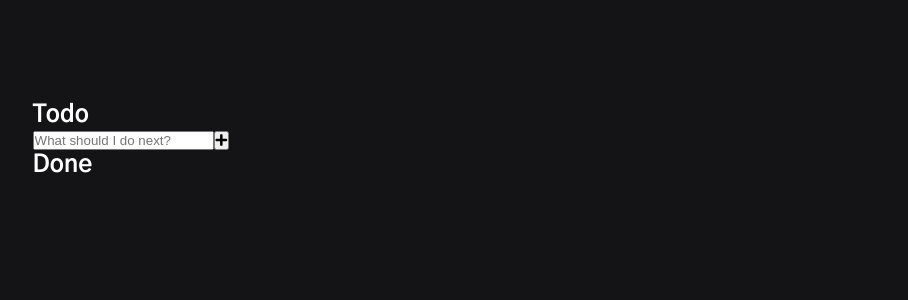
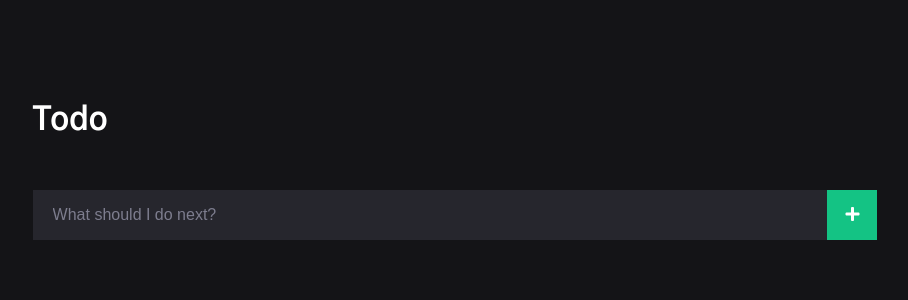
Before and after one commit to EtienneDelorieux/react-todo-app, a React (Create React App) app: page / in a window 1280 px wide. Shown: the top 300 px of the page, without its empty margins (185-1093 px from the left). Built offline with nearby package versions, Linux system fonts and the light colour scheme.

Commit message:
Finished the 'new task' and 'delete task' actions

```diff
--- a/src/components/App.js
+++ b/src/components/App.js
@@ -1,27 +1,4 @@
 import React, { Component } from 'react';
-
-const taskList = [
-  {
-    taskTitle: 'Climb Everest',
-    done: false,
-    objectID: 0,
-  },
-  {
-    taskTitle: 'Go to Canada',
-    done: false,
-    objectID: 1,
-  },
-  {
-    taskTitle: 'Get a PVT',
-    done: true,
-    objectID: 2,
-  },
-  {
-    taskTitle: 'Watch "Merue" movie',
-    done: true,
-    objectID: 3,
-  },
-]
 
 class App extends Component {
 
@@ -29,65 +6,60 @@ class App extends Component {
     super(props);
 
     this.state = {
-      taskList,
-      finishedTasks : [],
-      comingTasks : [],
+      taskList: [],
+      inputValue: "",
+      objectID: 0,
+    }
+  }
+
+  addTask(event) {
+    this.setState({ objectID: this.state.objectID += 1 })
+
+    const newTask = {
+      taskTitle: this.state.inputValue,
+      objectID: this.state.objectID
     }
 
-    this.finishTask = this.finishTask.bind(this)
+    const updatedTaskList = [...this.state.taskList]
+    updatedTaskList.push(newTask)
+    this.setState({ taskList: updatedTaskList, inputValue: "" })
   }
 
-  updateTaskList() {
-    const finishedTasks = taskList.filter(item => item.done === false)
-    this.setState({ finishedTasks })
-    const comingTasks = taskList.filter(item => item.done !== false)
-    this.setState({ comingTasks })
-    console.log(this.state.finishedTasks)
-    console.log(this.state.comingTasks)
-  }
-
-  deleteTask(id) {
+  finishTask(id) {
     const updatedTaskList = this.state.taskList.filter(item => item.objectID !== id)
     this.setState({ taskList: updatedTaskList })
   }
 
-  finishTask(id) {
-    const selectedTask = taskList.find(item => item.objectID === id)
-    selectedTask.done = true
-    // updateTaskList()
-    console.log(selectedTask)
+  updateInputValue(event) {
+    this.setState({ inputValue: event.target.value })
+    console.log(this.state.inputValue)
   }
 
   render() {
     return (
-      <div className="todo">
-        <h2>Todo</h2>
-          {this.state.comingTasks.map(item =>
-            <div className="task" key={item.objectID}>
-              <span className="deleteTask">
-                <button type="button" onClick={() => this.deleteTask(item.objectID)}>
-                  <i className="fas fa-times"></i>
-                </button>
-              </span>
-              {item.taskTitle}
-              <span className="finishTask">
-                <button type="button" onClick={() => this.finishTask(item.objectID)}>
-                  <i className="fas fa-check"></i>
-                </button>
-              </span>
-              <p>{item.done === true ? "done" : "to be done"}</p>
-            </div>
-          )}
-          <div className="addTask">
+      <div className="task__list">
+        <h1>Todo</h1>
+          <div className="task__add">
             <form>
-              <input type="text" placeholder="What should I do next?" />
-              <button type="button">
+              <input
+                type="text"
+                value={this.state.inputValue}
+                placeholder="What should I do next?"
+                onChange={(event) => this.updateInputValue(event)}
+              />
+              <button type="button" onClick={(event) => this.addTask()}>
                 <i className="fas fa-plus"></i>
               </button>
             </form>
           </div>
-
-          <h2>Done</h2>
+          {this.state.taskList.map(item =>
+            <div className="task" key={item.objectID} onClick={() => this.finishTask(item.objectID)}>
+              {item.taskTitle}
+              <span className="task__mark">
+                <p>Mark as done<i className="fas fa-check"></i></p>
+              </span>
+            </div>
+          )}
       </div>
     );
   }
--- a/src/index.css
+++ b/src/index.css
@@ -26,3 +26,95 @@ body {
   padding-top: 100px;
   width: 66%;
 }
+
+h1 {
+  margin-bottom: 50px;
+}
+
+input:focus,
+button:focus {
+  outline: none;
+}
+
+/* TASKS */
+.task__add {
+  margin-bottom: 30px;
+}
+
+.task__add form,
+.task {
+  display: flex;
+  align-items: center;
+}
+
+.task__add input,
+.task__add button,
+.task__title,
+.task__finish button {
+  height: 50px;
+  line-height: 50px;
+  border: none;
+  transition: all 0.25s;
+  font-size: 1rem;
+}
+
+.task__add input {
+  width: calc(100% - 50px);
+  padding: 0 20px;
+  background-color: #26262d;
+  color: #fff;
+}
+
+::placeholder {
+  color: #7d7d8e;
+}
+
+.task__add input:focus {
+  background-color: #2e2e37;
+  box-shadow: inset 5px 0 0 #14c384;
+}
+
+.task__add button {
+  width: 50px;
+  background-color: #14c384;
+  color: #fff;
+}
+
+.task__add button:hover {
+  cursor: pointer;
+  background-color: #15d48f;
+}
+
+.task {
+  background-color: #1d1d21;
+  width: 100%;
+  color: #7d7d8e;
+  height: 50px;
+  line-height: 50px;
+  padding: 0 20px;
+  margin-bottom: 10px;
+  position: relative;
+}
+
+.task:hover {
+  cursor: pointer;
+}
+
+.task__mark {
+  position: absolute;
+  right: 0;
+  top: 0;
+  opacity: 0;
+  transform: translateX(0);
+  transition: all 0.25s;
+  color: #14c384;
+}
+
+.task__mark i {
+  margin-left: 10px;
+}
+
+.task:hover .task__mark  {
+  opacity: 1;
+  transform: translateX(-20px);
+}
```
